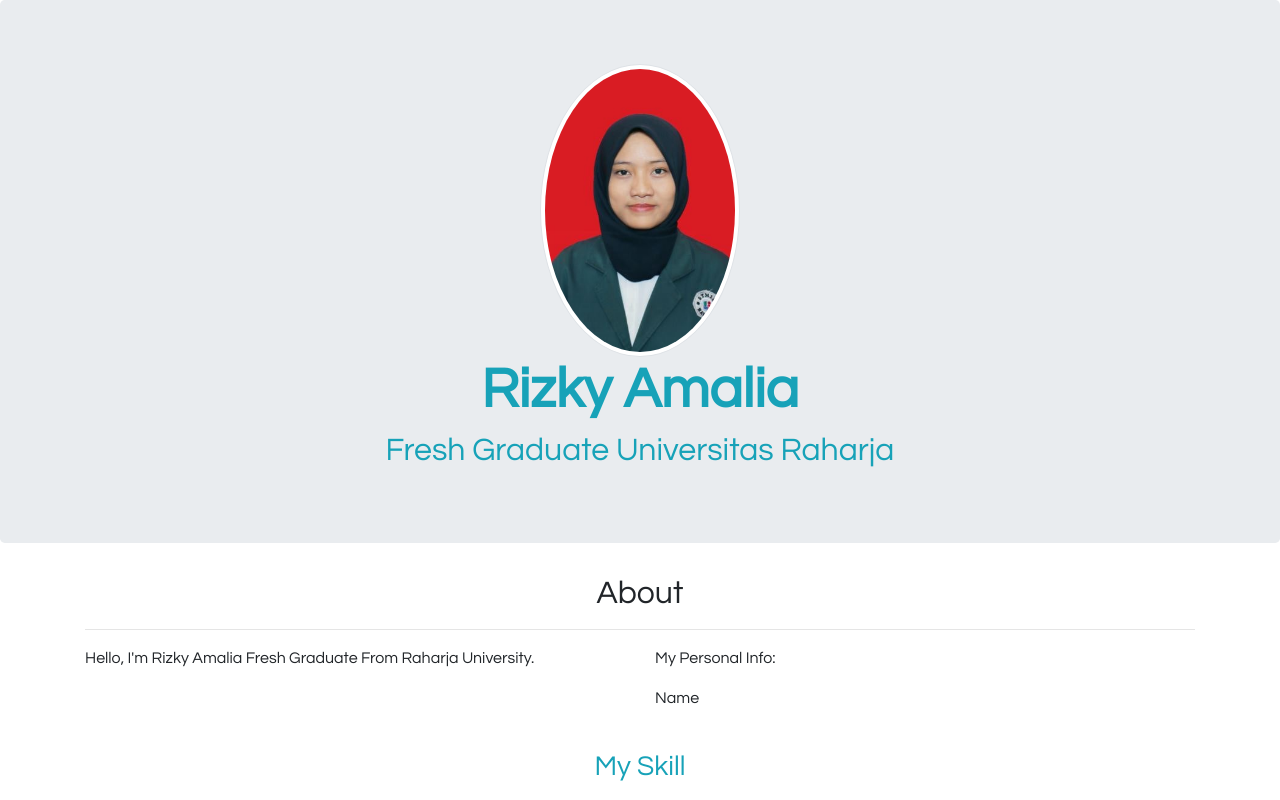
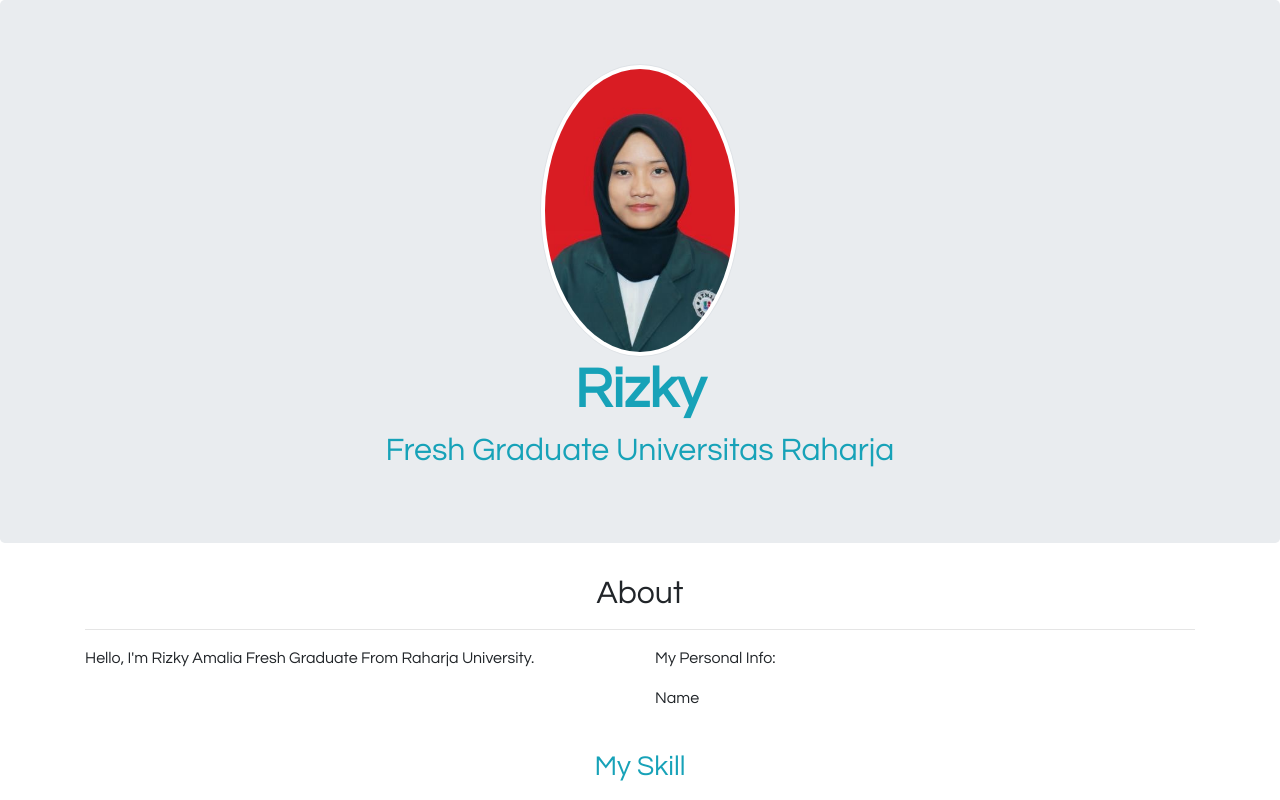
Before and after one commit to rzkymalia/rzkymalia.github.io, a plain HTML site: page index.html in a window 1280 px wide. Shown: the top 800 px of the page. Drawn offline with nearby package versions, Linux system fonts and the light colour scheme.

Commit message:
Update index.html

```diff
--- a/index.html
+++ b/index.html
@@ -28,7 +28,7 @@
     <!-- Just an image -->
     <div class="jumbotron text-center">
         <img src="img/fotokiki.jpg" width="200px" height="200px" class="rounded-circle img-thumbnail" alt="">
-        <h1 class="display-4 text-center font-weight-bold text-info">Rizky Amalia</h1>
+        <h1 class="display-4 text-center font-weight-bold text-info">Rizky</h1>
         <h2 class="text-info">Fresh Graduate Universitas Raharja </h2>
     </div>
 
```
